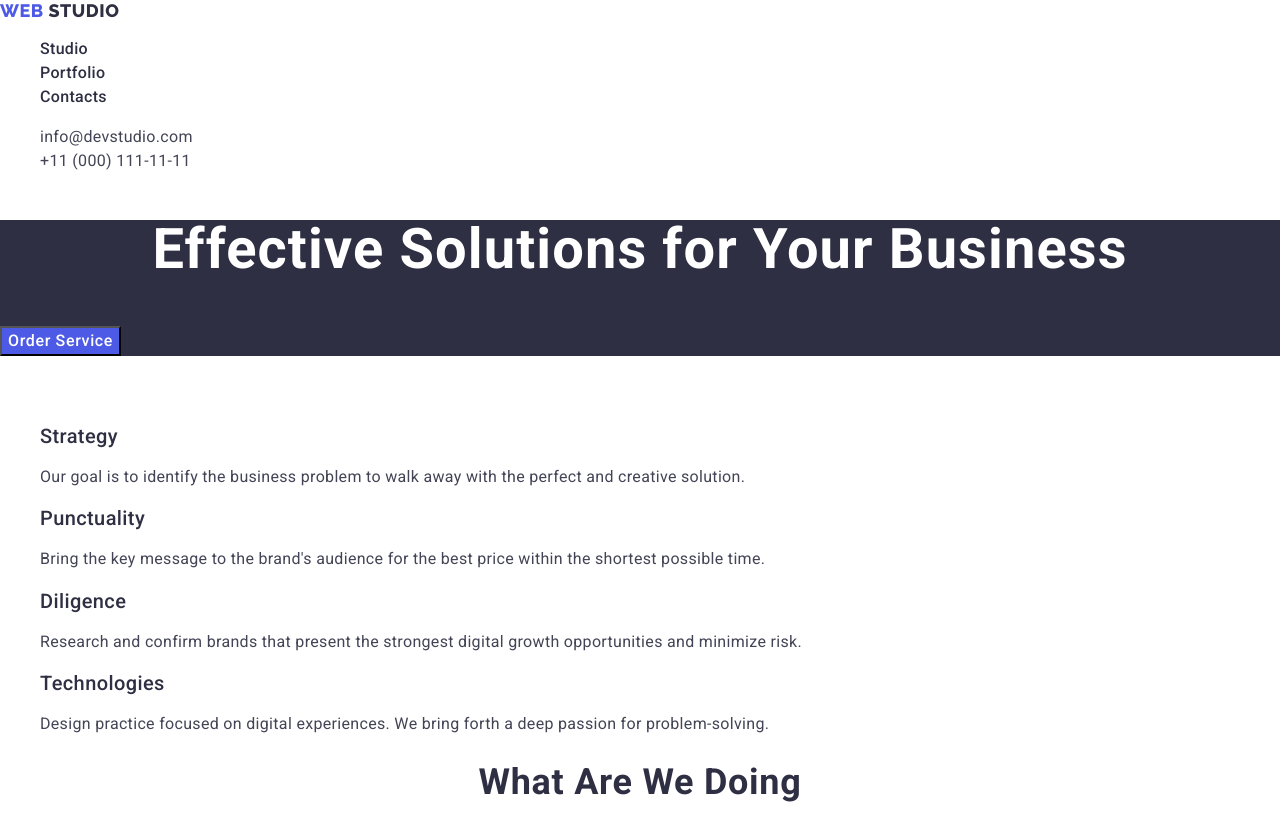
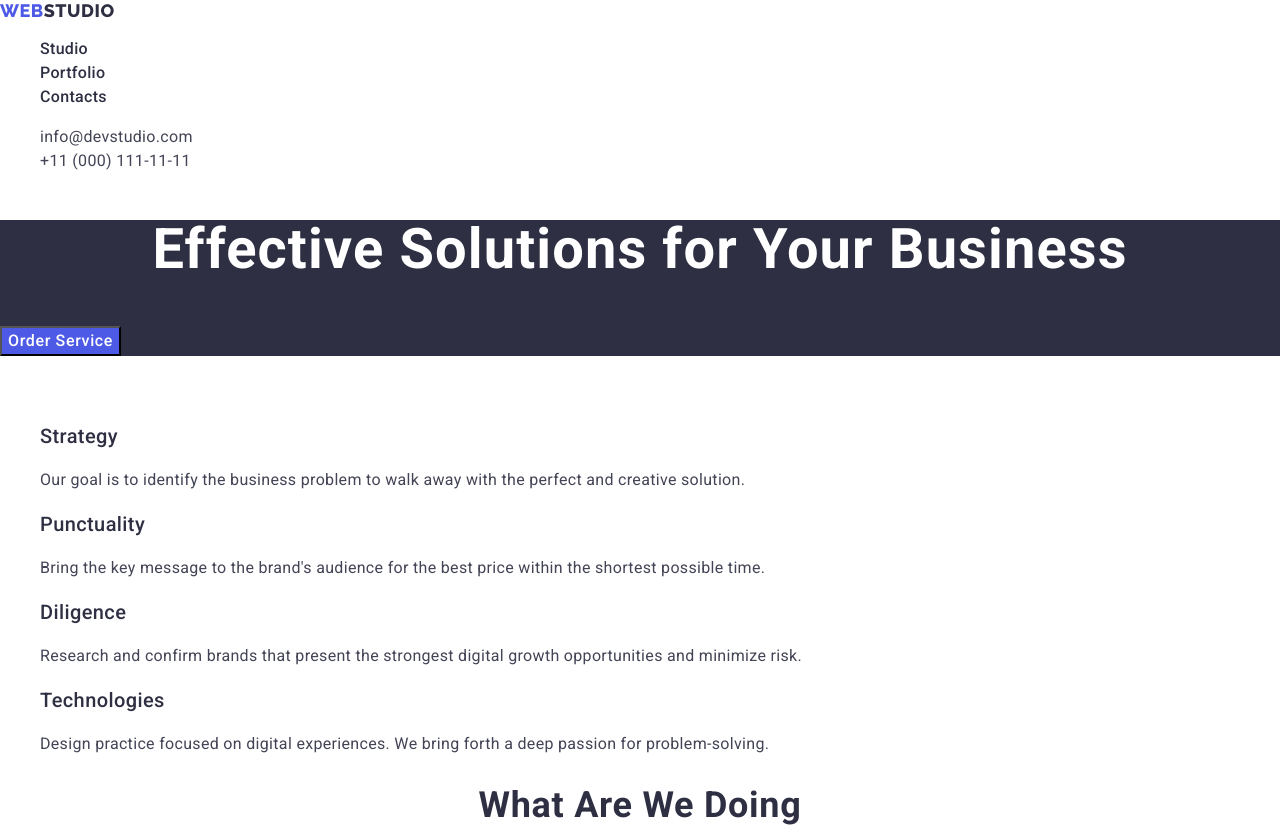
Before and after one commit to MarkBellinzon/goit-markup-hw-02, a plain HTML site: page index.html in a window 1280 px wide. Shown: the top 829 px of the page. Drawn offline with nearby package versions, Linux system fonts and the light colour scheme.

Commit message:
portfolio18

```diff
--- a/css/styles.css
+++ b/css/styles.css
@@ -129,7 +129,7 @@ body {
 .textt-list {
   color: var(--branded-color);
   font-size: 16px;
-  line-height: 1.5x;
+  line-height: 1.5;
   letter-spacing: 0.02em;
   text-decoration: none;
 }
--- a/index.html
+++ b/index.html
@@ -26,8 +26,7 @@
     <header>
       <nav>
         <a class="header-logo link" href="./index.html"
-          ><span class="footer-studio">Web</span>
-          <span class="stud">Studio</span></a
+          ><span class="footer-studio">Web</span>Studio</a
         >
         <ul class="list">
           <li>
@@ -167,8 +166,7 @@
     <!-- Footer section-->
     <footer class="footer-background">
       <a class="footer-logo link" href="./index.html"
-        ><span class="footer-studio">Web</span>
-        <span class="study">Studio</span></a
+        ><span class="footer-studio">Web</span>Studio</a
       >
       <p class="footer-text">
         Increase the flow of customers and sales for your business with digital
```
Also changed, not shown: portfolio.html (+2 -4 lines).
